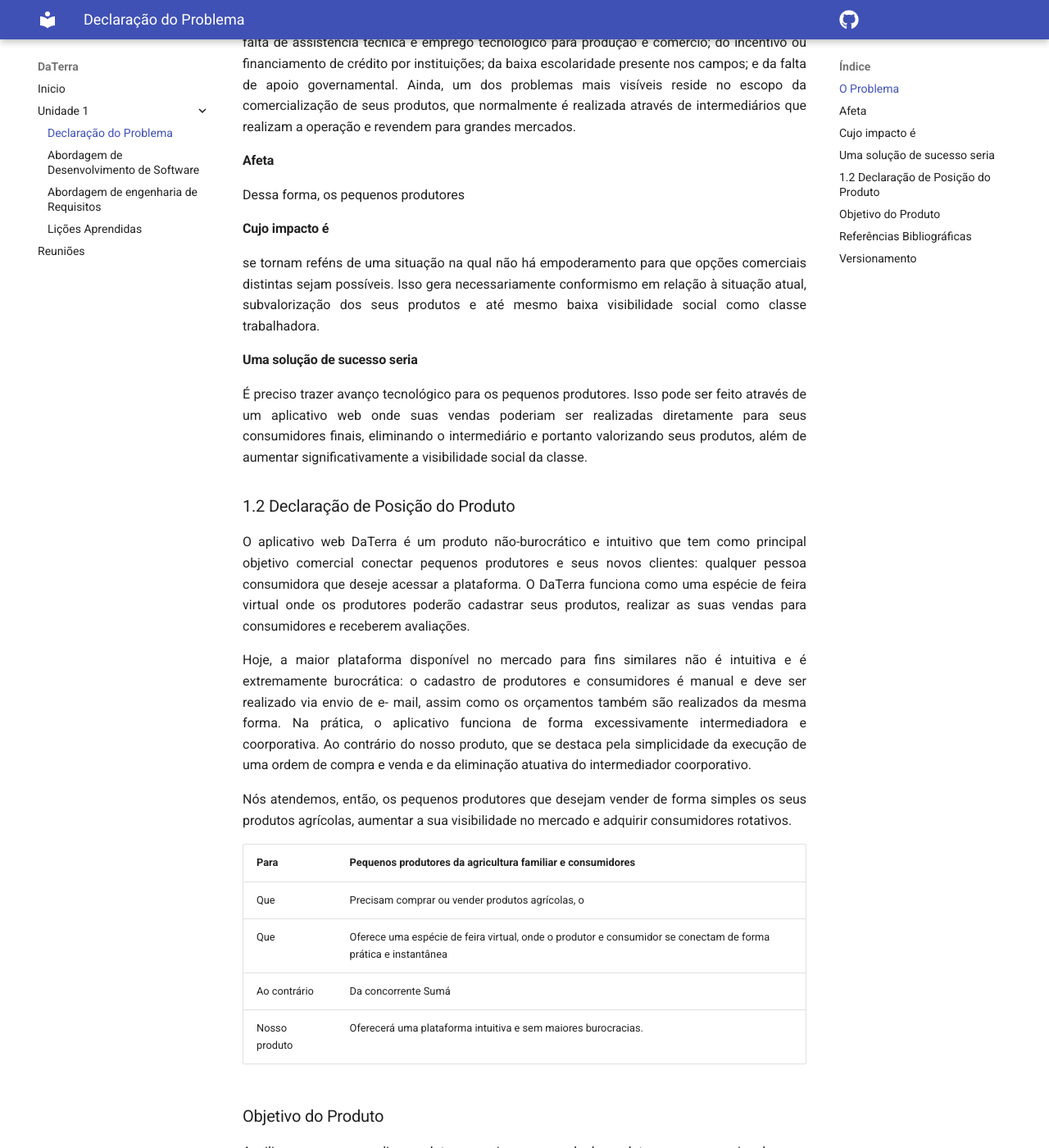
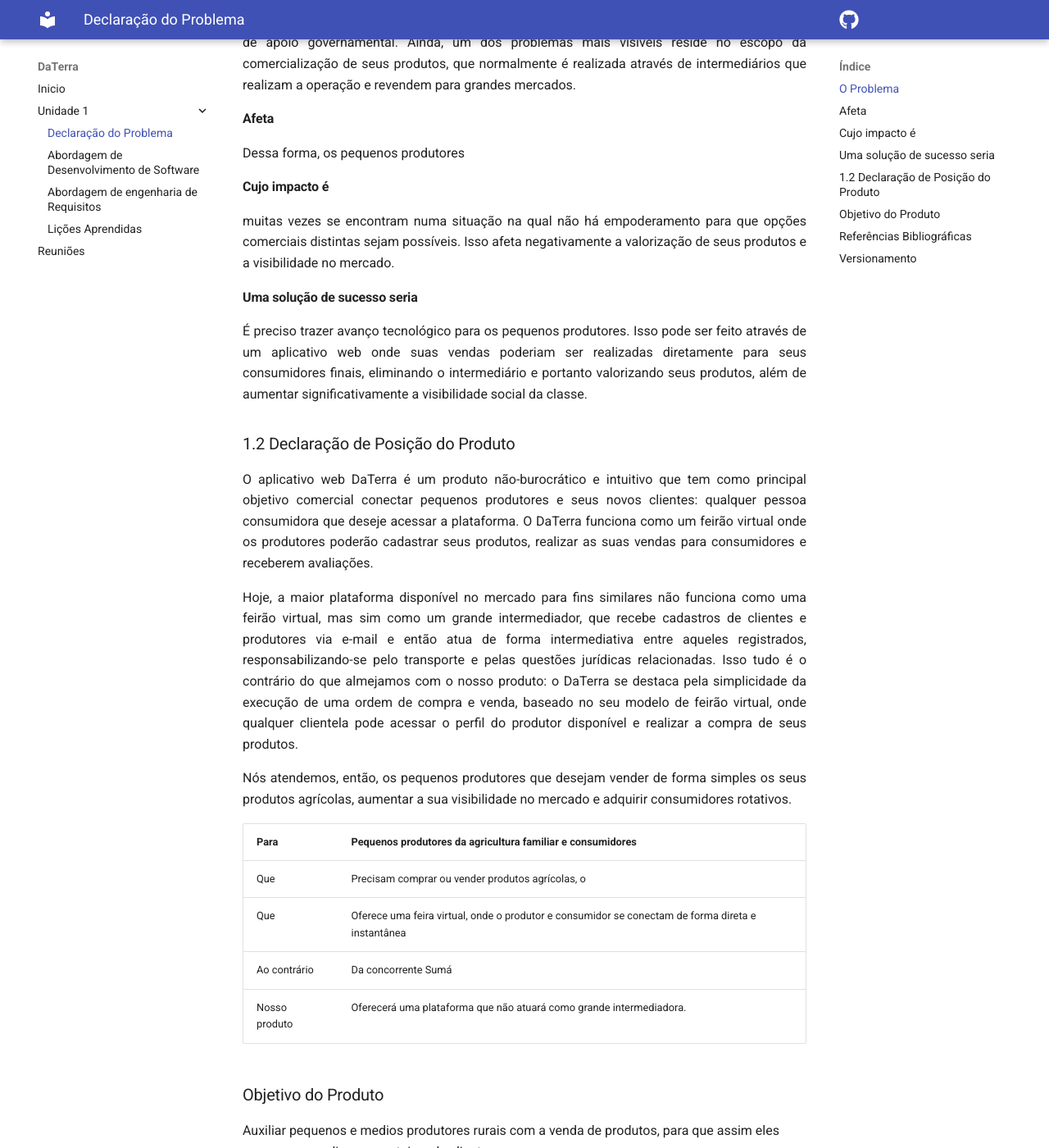
Before and after one commit to FGAUnB-REQ-GM/2021.2-DaTerra, an MkDocs documentation site: the page built from docs/docs/DocVisao.md, in a window 1280 px wide and 1400 px high, scrolled down 505 px. Shown: the whole window at 82% size. Built offline with MkDocs 1.6.1 and Material for MkDocs 9.7.7, drawn with Linux system fonts in a browser that asks for light colours; comment, search, counter and statistics services are not loaded; some of the changed text lies outside the part shown.

Commit message:
Update DocVisao.md

```diff
--- a/docs/docs/DocVisao.md
+++ b/docs/docs/DocVisao.md
@@ -1,7 +1,5 @@
 <span style="color:red">
  **Comentários Gerais**
-1) retirar adjetivos da declaração do problema
-2) ajustar a declaração do produto (uma espécie de feira ou feira?)
 3) metodologia: não trás os fatores do Sommerville; apresenta XP e Lean Inception, mas não conecta o uso delas
 4) as atividades de requisitos estão muito genéricas e não conectadas a metodologia proposta
 5) não apresenta lições aprendidas na unidade 1
@@ -21,20 +19,20 @@
 
 #### Cujo impacto é
 <p style="text-align: justify">
-se tornam reféns de uma situação na qual não há empoderamento para que opções comerciais distintas sejam possíveis. Isso gera necessariamente conformismo em relação à situação atual,  subvalorização dos seus produtos e até mesmo baixa visibilidade social como classe trabalhadora.
+muitas vezes se encontram numa situação na qual não há empoderamento para que opções comerciais distintas sejam possíveis. Isso afeta negativamente a valorização de seus produtos e a visibilidade no mercado.
 </p>
 
 #### Uma solução de sucesso seria
 <p style="text-align: justify">
-É preciso trazer avanço tecnológico para os pequenos produtores. Isso pode ser feito através de um aplicativo web onde suas vendas  poderiam ser realizadas diretamente para seus consumidores finais, eliminando o intermediário e portanto valorizando seus produtos, além de aumentar significativamente a visibilidade social da classe.
+É preciso trazer avanço tecnológico para os pequenos produtores. Isso pode ser feito através de um aplicativo web onde suas vendas poderiam ser realizadas diretamente para seus consumidores finais, eliminando o intermediário e portanto valorizando seus produtos, além de aumentar significativamente a visibilidade social da classe.
 </p>
 
 ### 1.2 Declaração de Posição do Produto
 <p style="text-align: justify">
-O aplicativo web DaTerra é um produto não-burocrático e intuitivo que tem como principal objetivo 	comercial conectar pequenos produtores e seus novos clientes: qualquer pessoa consumidora que deseje acessar a plataforma. O DaTerra funciona como uma espécie de feira virtual onde os produtores poderão 	cadastrar seus produtos,  realizar as suas vendas para consumidores e receberem 	avaliações.
+O aplicativo web DaTerra é um produto não-burocrático e intuitivo que tem como principal objetivo 	comercial conectar pequenos produtores e seus novos clientes: qualquer pessoa consumidora que deseje acessar a plataforma. O DaTerra funciona como um feirão virtual onde os produtores poderão 	cadastrar seus produtos,  realizar as suas vendas para consumidores e receberem 	avaliações.
 </p>
 <p style="text-align: justify">
-Hoje, a maior plataforma disponível no mercado para fins similares não é intuitiva e é extremamente 	burocrática: o cadastro de produtores e consumidores é manual e deve ser realizado via envio de e-	mail, assim como os orçamentos também são realizados da mesma forma. Na prática, o aplicativo 	funciona de forma excessivamente intermediadora e coorporativa. Ao contrário do nosso produto, 	que se destaca pela simplicidade da execução de uma ordem de compra e venda e da 	eliminação atuativa do intermediador coorporativo.
+Hoje, a maior plataforma disponível no mercado para fins similares não funciona como uma feirão virtual, mas sim como um grande intermediador, que recebe cadastros de clientes e produtores via e-mail e então atua de forma intermediativa entre aqueles registrados, responsabilizando-se pelo transporte e pelas questões jurídicas relacionadas. Isso tudo é o contrário do que almejamos com o nosso produto: o DaTerra se destaca pela simplicidade da execução de uma ordem de compra e venda, baseado no seu modelo de feirão virtual, onde qualquer clientela pode acessar o perfil do produtor disponível e realizar a compra de seus produtos.
 </p>
 <p style="text-align: justify">
 Nós atendemos, então, os pequenos produtores que desejam vender de forma simples os seus 	produtos agrícolas, aumentar a sua visibilidade no mercado e adquirir consumidores rotativos.
@@ -43,9 +41,9 @@
 Para | Pequenos produtores da agricultura familiar e consumidores
 -----|------
 Que | Precisam comprar ou vender produtos agrícolas, o
-Que | Oferece uma espécie de feira virtual, onde o produtor e consumidor se conectam de forma prática e instantânea
+Que | Oferece uma feira virtual, onde o produtor e consumidor se conectam de forma direta e instantânea
 Ao contrário | Da concorrente Sumá
-Nosso produto | Oferecerá uma plataforma intuitiva e sem maiores burocracias.
+Nosso produto | Oferecerá uma plataforma que não atuará como grande intermediadora.
 
 ### Objetivo do Produto
 
@@ -64,3 +62,4 @@
 1.0    |27/01/2022|Criação do conteúdo| José Guilherme, Cristian Furtado
 1.1    |02/02/2022|Adição do conteúdo | Mariana Rio
 1.2    |03/02/2022|Adição do conteúdo | Mariana Rio
+1.3    |10/02/2022|Correções especificadas pelo professor: retirar adjetivos da declaração do problema e ajustar a declaração do produto. | José Guilherme
```
